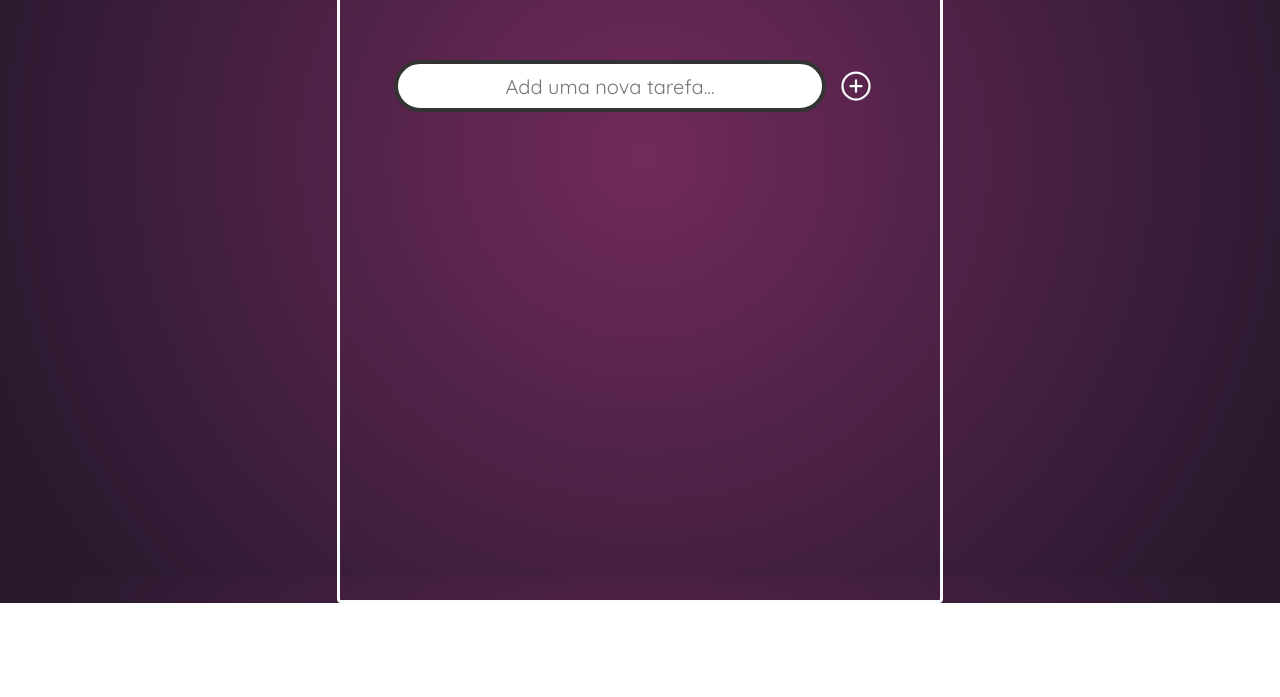
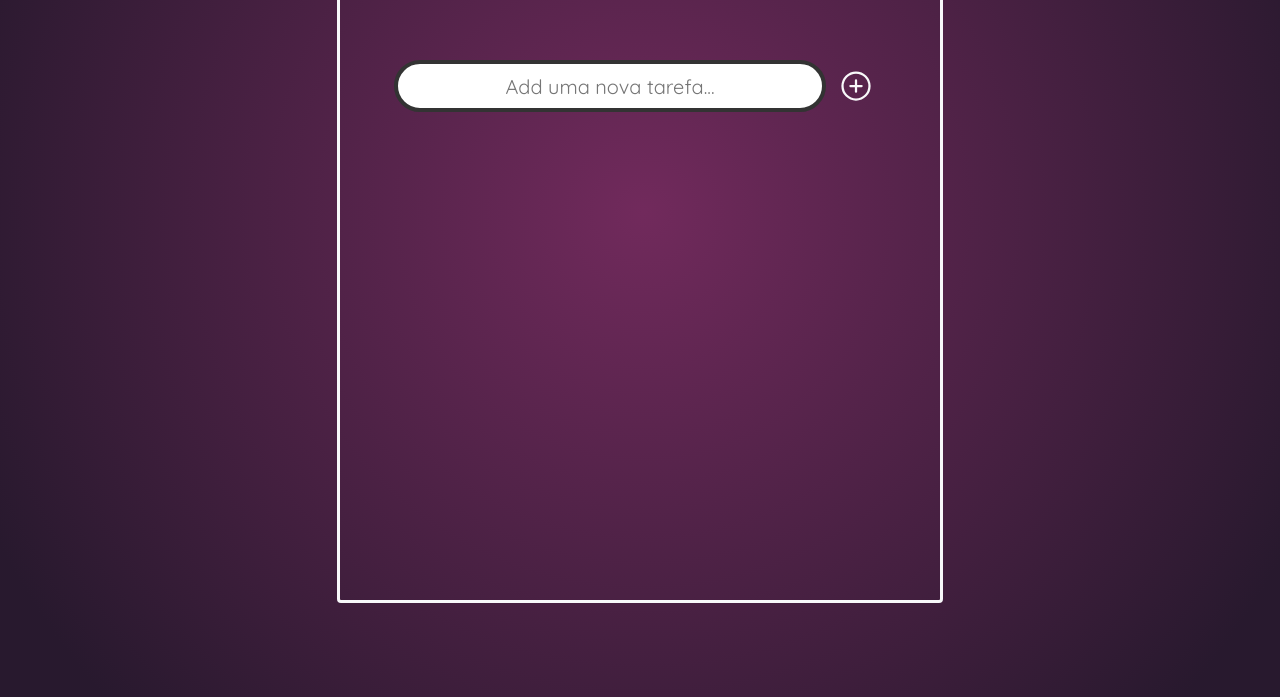
Before and after one commit to Vinicius-Novais/Responsive_ToDoList, a plain HTML site: page Index.html in a window 1280 px wide. Shown: the part 223-920 px from the top of the page. Before the commit the page ends 826 px from the top, so only its background shows below. Drawn offline with nearby package versions, Linux system fonts and the light colour scheme.

Commit message:
100vh no body

```diff
--- a/main.css
+++ b/main.css
@@ -17,7 +17,7 @@ body {
   align-items: flex-start;
   padding-top: 6rem;
   font-family: "Quicksand", sans-serif;
-  height: 85vh; /* ocupa toda a altura da tela */
+  height: 100vh; /* ocupa toda a altura da tela */
   background-image: radial-gradient(
     circle farthest-corner at 50.3% 47.3%,
     rgba(113, 42, 92, 1) 0.1%,
```
